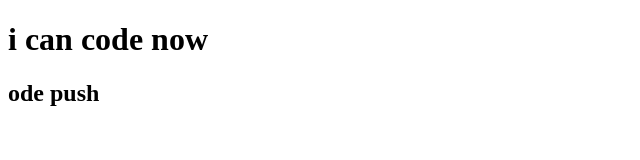
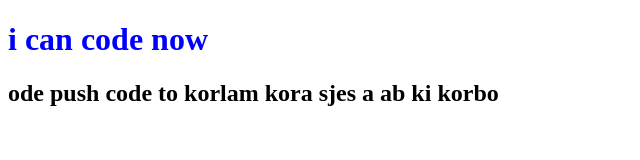
Before and after one commit to MahmudulHasan420/2nd-repo, a plain HTML site: page 2nd repo.html in a window 1280 px wide. Shown: the whole page, without its empty margins (0-640 px from the left). Drawn offline with Linux system fonts and the light colour scheme.

Commit message:
add header

```diff
--- a/2nd repo.html
+++ b/2nd repo.html
@@ -5,9 +5,10 @@
     <meta http-equiv="X-UA-Compatible" content="IE=edge">
     <meta name="viewport" content="width=device-width, initial-scale=1.0">
     <title>2nd repo project</title>
+    <link rel="stylesheet" href="style.css">
 </head>
 <body>
     <h1>i can code now </h1>
-    <h2>ode push </h2>
+    <h2>ode push code to korlam kora sjes a ab ki korbo  </h2>
 </body>
 </html>
--- /dev/null
+++ b/style.css
@@ -0,0 +1,3 @@
+h1{
+    color: blue;
+}
```
